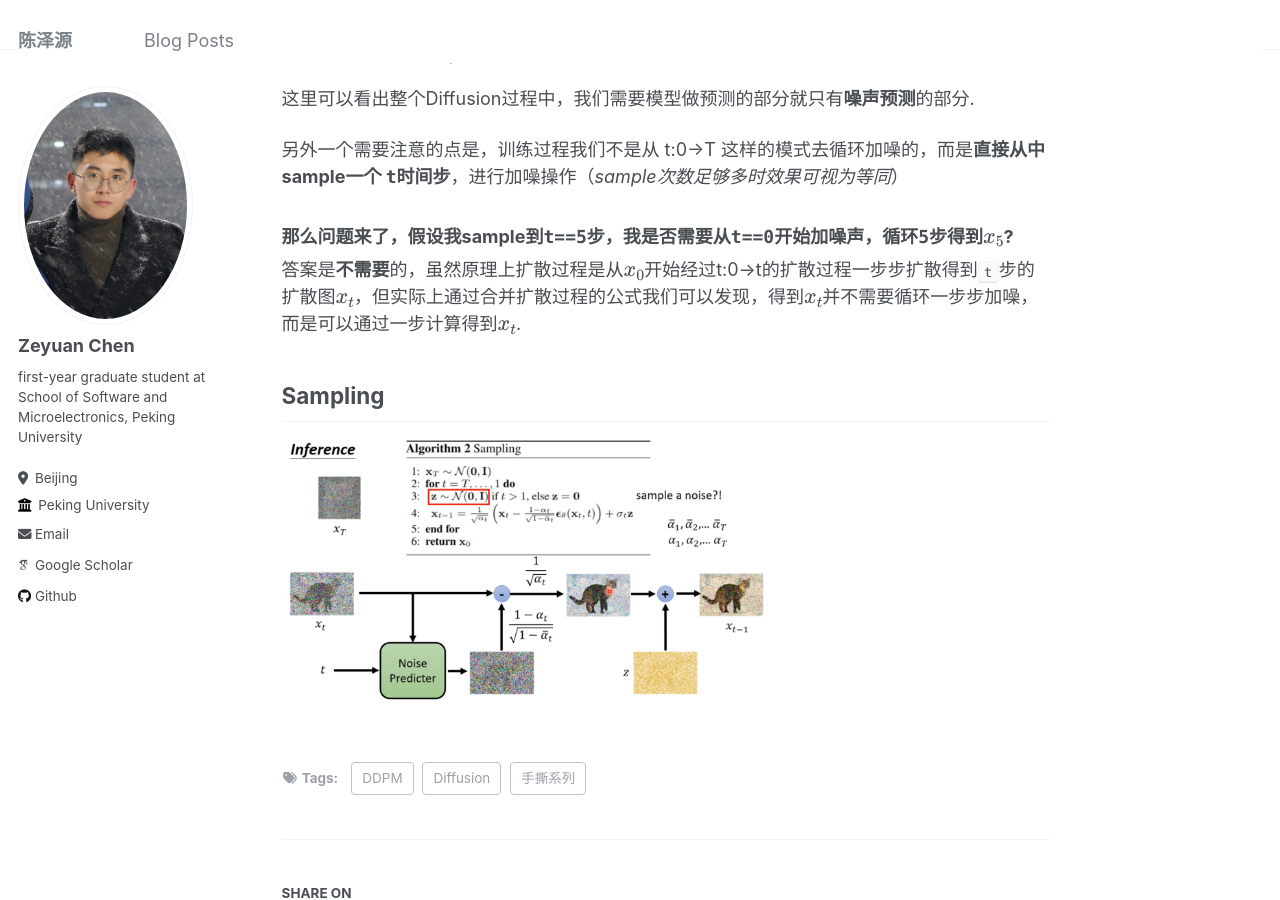
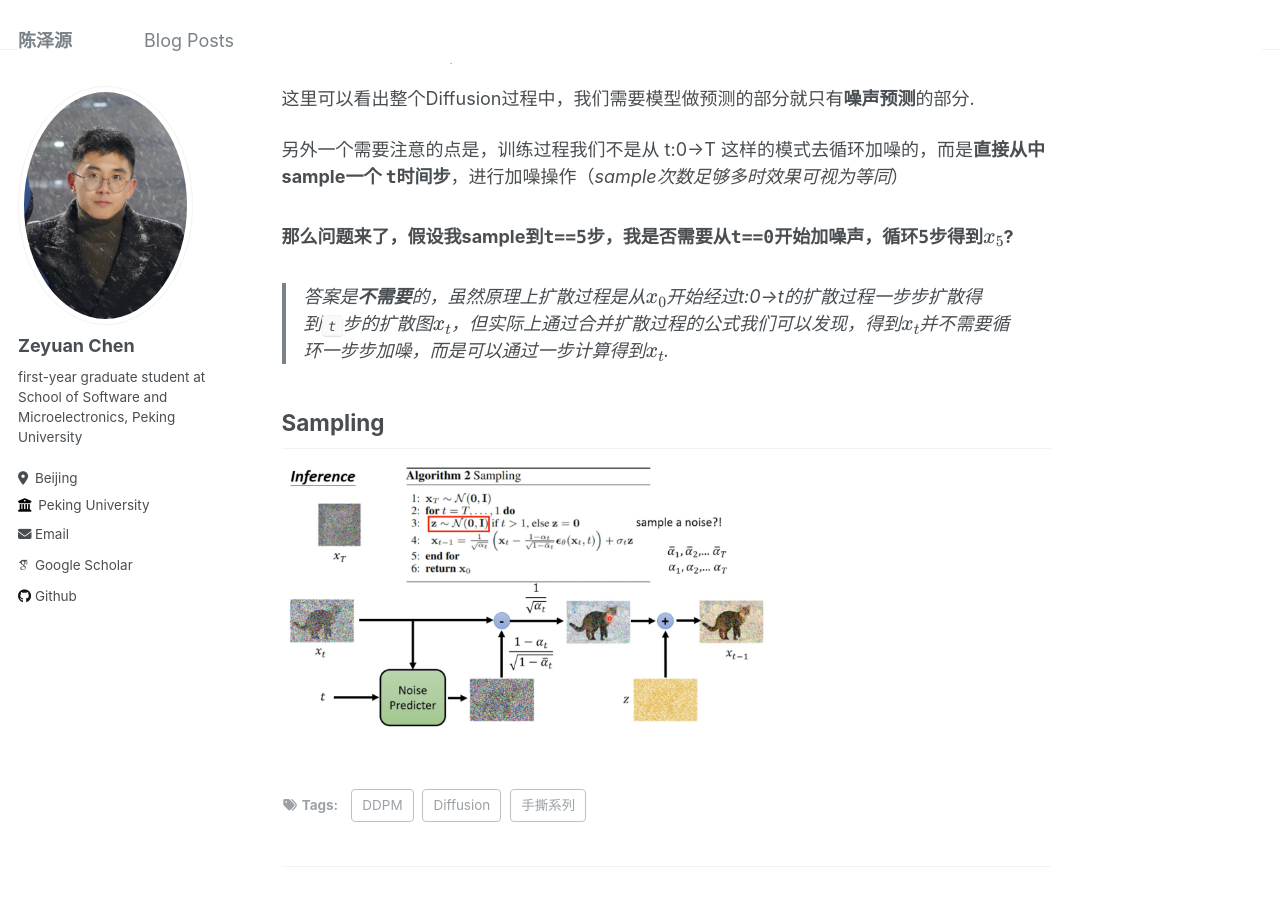
Before and after one commit to chenzyn/chenzyn.github.io, a Jekyll site: the page built from _posts/2024-04-10-diffusion.md, in a window 1280 px wide and 900 px high, scrolled down 1989 px. Built offline with Jekyll 4.4.1, drawn with Linux system fonts in a browser that asks for light colours; some web fonts are replaced.

Commit message:
upload DDPM

```diff
--- a/_posts/2024-04-10-diffusion.md
+++ b/_posts/2024-04-10-diffusion.md
@@ -62,7 +62,7 @@ Training
 
 ### 那么问题来了，假设我sample到`t==5`步，我是否需要从`t==0`开始加噪声，循环`5`步得到$$x_5$$?
 
-答案是**不需要**的，虽然原理上扩散过程是从$$x_0$$开始经过t:0->t的扩散过程一步步扩散得到`t`步的扩散图$$x_t$$，但实际上通过合并扩散过程的公式我们可以发现，得到$$x_t$$并不需要循环一步步加噪，而是可以通过一步计算得到$$x_t$$.
+>答案是**不需要**的，虽然原理上扩散过程是从$$x_0$$开始经过t:0->t的扩散过程一步步扩散得到`t`步的扩散图$$x_t$$，但实际上通过合并扩散过程的公式我们可以发现，得到$$x_t$$并不需要循环一步步加噪，而是可以通过一步计算得到$$x_t$$.
 
 Sampling
 ---
```
